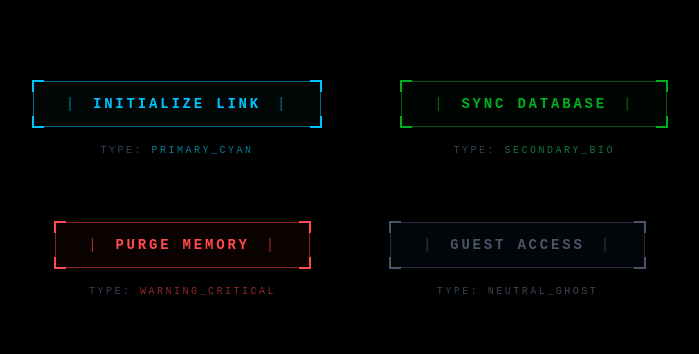
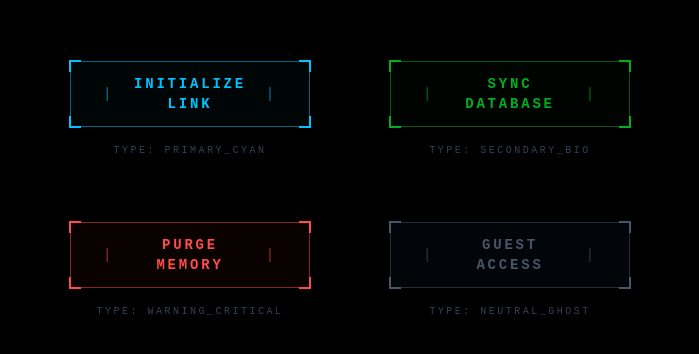
Before and after one commit to arrifat346afs/game-ui, a React (Vite) app: page / in a window 1280 px wide. Shown: the part 210-564 px from the top of the page, without its empty margins (290-989 px from the left). Built offline with nearby package versions, Linux system fonts and the light colour scheme.

Commit message:
style(App):Enforced minimum width on buttons and adjusted text colors

```diff
--- a/src/App.tsx
+++ b/src/App.tsx
@@ -5,34 +5,34 @@ export function App() {
     <div className="flex min-h-svh flex-col items-center justify-center gap-16 bg-black p-12">
       {/* Row 1 */}
       <div className="flex flex-wrap items-center justify-center gap-20">
-        <div className="flex flex-col items-center gap-4">
+        <div className="flex w-60 flex-col items-center gap-4">
           <EvilButton variant="cyan">Initialize Link</EvilButton>
           <span className="font-mono text-[10px] tracking-widest text-[#334155]">
-            TYPE: <span className="text-[#00d4f5]/60">PRIMARY_CYAN</span>
+            TYPE: <span className="text-[#334155]">PRIMARY_CYAN</span>
           </span>
         </div>
 
-        <div className="flex flex-col items-center gap-4">
+        <div className="flex w-60 flex-col items-center gap-4">
           <EvilButton variant="bio">Sync Database</EvilButton>
           <span className="font-mono text-[10px] tracking-widest text-[#334155]">
-            TYPE: <span className="text-[#22c55e]/60">SECONDARY_BIO</span>
+            TYPE: <span className="text-[#334155]">SECONDARY_BIO</span>
           </span>
         </div>
       </div>
 
       {/* Row 2 */}
       <div className="flex flex-wrap items-center justify-center gap-20">
-        <div className="flex flex-col items-center gap-4">
+        <div className="flex w-60 flex-col items-center gap-4">
           <EvilButton variant="warning">Purge Memory</EvilButton>
           <span className="font-mono text-[10px] tracking-widest text-[#334155]">
-            TYPE: <span className="text-[#ef4444]/60">WARNING_CRITICAL</span>
+            TYPE: <span className="text-[#334155]">WARNING_CRITICAL</span>
           </span>
         </div>
 
-        <div className="flex flex-col items-center gap-4">
+        <div className="flex w-60 flex-col items-center gap-4">
           <EvilButton variant="ghost">Guest Access</EvilButton>
           <span className="font-mono text-[10px] tracking-widest text-[#334155]">
-            TYPE: <span className="text-[#64748b]/60">NEUTRAL_GHOST</span>
+            TYPE: <span className="text-[#334155]">NEUTRAL_GHOST</span>
           </span>
         </div>
       </div>
```
